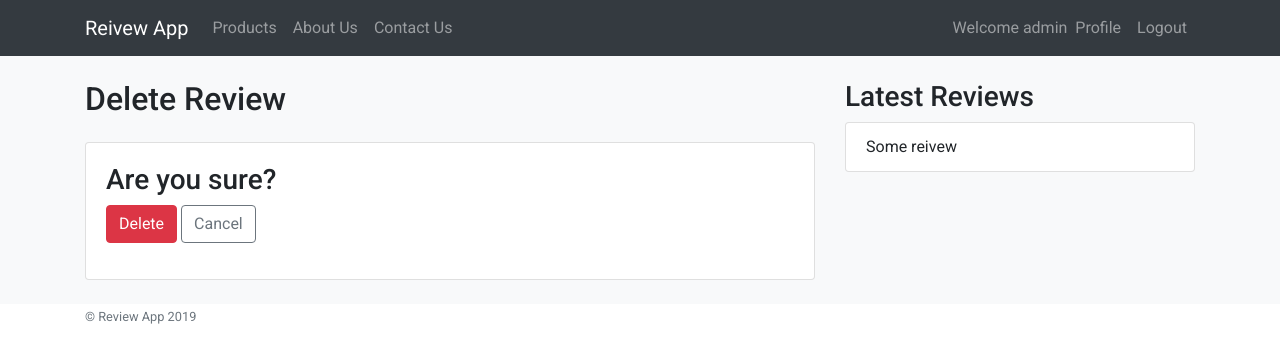
After one commit to lukegreenwoodgit/lGreenwood, a Django app: page /reviews/1/delete/ in a window 1280 px wide. The commit adds this page. Shown: the top 363 px of the page. Run offline with Django 3.2, Linux system fonts and the light colour scheme; a user stored in the database is signed in; data comes from the database, SQL or seed files in the repository; tables that the repository leaves empty hold one stand-in row (values such as "Sample post"); some libraries are stand-ins or nearby versions.

Commit message:
delete review functionality done

```diff
--- a/reviewApp/reviews/templates/reviews/product_detail.html
+++ b/reviewApp/reviews/templates/reviews/product_detail.html
@@ -39,6 +39,7 @@
 			</div>
 		</div>
 		<a href="{% url 'review-update' review.id %}" class="btn btn-sm btn-primary">Update</a>
+		<a href="{% url 'review-delete' review.id %}" class="btn btn-sm btn-danger">Delete</a>
 	</div>
 </div>
 {% endfor %}
--- /dev/null
+++ b/reviewApp/reviews/templates/reviews/review_confirm_delete.html
@@ -0,0 +1,20 @@
+{% extends "reviews/base.html" %}
+{% block content %}
+<h2 class="mb-4">Delete Review</h2>
+
+
+<div class="card mt-2">
+	<div class="card-body">
+		<form method="POST" enctype="multipart/form-data">
+			{% csrf_token %}
+			<h3>Are you sure?</h3>
+			<div class="form-group">
+				<button class="btn btn-danger" type="submit">Delete</button>
+				<a href="{% url 'review-detail' object.id %}" class="btn btn-outline-secondary">Cancel</a>
+			</div>
+		</form>
+	</div>
+</div>
+
+
+{% endblock content %}
--- a/reviewApp/reviews/urls.py
+++ b/reviewApp/reviews/urls.py
@@ -1,7 +1,7 @@
 from django.urls import path
 from . import views
 from users import views as user_views
-from .views import ProductListView, ProductDetailView, ReviewDetailView, ReviewCreateView, ReviewUpdateView
+from .views import ProductListView, ProductDetailView, ReviewDetailView, ReviewCreateView, ReviewUpdateView, ReviewDeleteView
 
 
 urlpatterns = [
@@ -11,6 +11,7 @@ urlpatterns = [
 	path('reviews/<int:pk>', ReviewDetailView.as_view(), name='review-detail'),
 	path('reviews/add/', ReviewCreateView.as_view(), name='review-create'),
 	path('reviews/<int:pk>/update/', ReviewUpdateView.as_view(), name='review-update'),
+	path('reviews/<int:pk>/delete/', ReviewDeleteView.as_view(), name='review-delete'),
 	path('about/', views.about, name='reviews-about'),
 	path('contact/', views.contact, name='reviews-contact'),
 	path('register/', user_views.register, name='register'),
--- a/reviewApp/reviews/views.py
+++ b/reviewApp/reviews/views.py
@@ -1,6 +1,6 @@
 from django.shortcuts import render
 from .models import Product, Review
-from django.views.generic import ListView, DetailView, CreateView, UpdateView
+from django.views.generic import ListView, DetailView, CreateView, UpdateView, DeleteView
 from django.contrib.auth.mixins import LoginRequiredMixin, UserPassesTestMixin
 
 # Create your views here.
@@ -51,3 +51,14 @@ class ReviewUpdateView(LoginRequiredMixin, UserPassesTestMixin, UpdateView):
 		if self.request.user == review.author:
 			return True
 		return False
+
+
+class ReviewDeleteView(LoginRequiredMixin, UserPassesTestMixin, DeleteView):
+	model = Review
+	success_url = '/products'
+
+	def test_func(self):
+		review = self.get_object()
+		if self.request.user == review.author:
+			return True
+		return False
```
